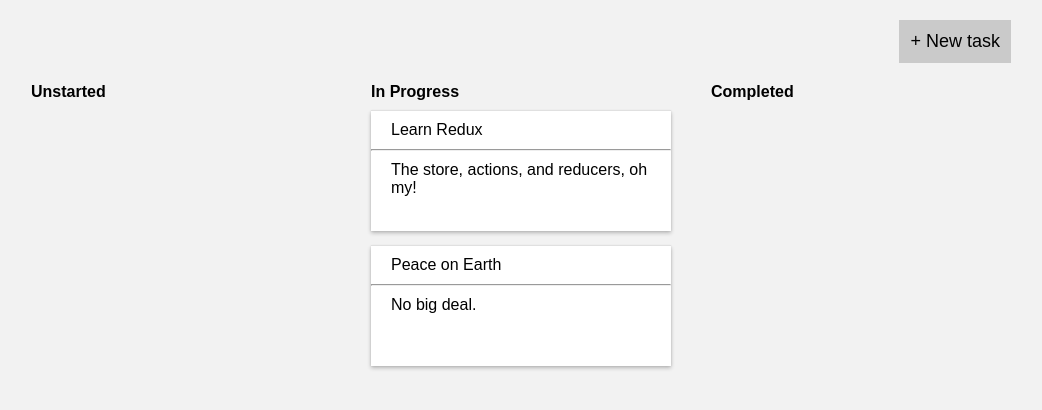
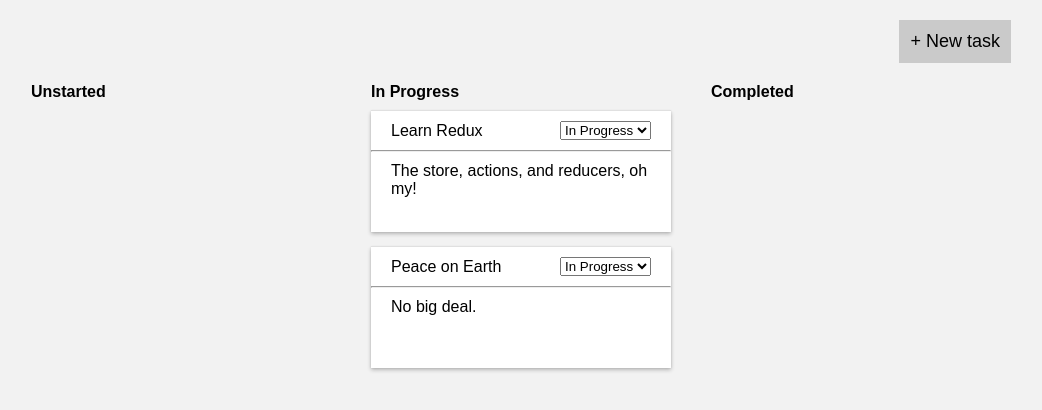
Before and after one commit to garfieldchou/reduxParsnip, a React (Create React App) app: page / in a window 1280 px wide. Shown: the top 410 px of the page, without its empty margins (119-1161 px from the left). Built offline with nearby package versions, Linux system fonts and the light colour scheme.

Commit message:
Add the status drop-down to the Task component
Listing 2.20. src/components/Task.js

```diff
--- a/src/components/Task.js
+++ b/src/components/Task.js
@@ -1,10 +1,21 @@
 import React from 'react';
+
+const TASK_STATUSES = [
+  'Unstarted',
+  'In Progress',
+  'Completed'
+];
 
 const Task = props => {
   return (
     <div className="task">
       <div className="task-header">
         <div>{props.task.title}</div>
+        <select value={props.task.status}>
+          {TASK_STATUSES.map(status => (
+            <option key={status} value={status}>{status}</option>
+          ))}
+        </select>
       </div>
       <hr />
       <div className="task-body">{props.task.description}</div>
```
